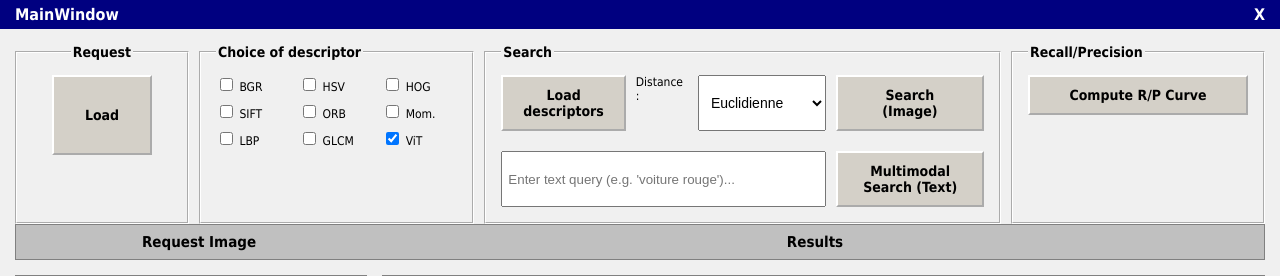
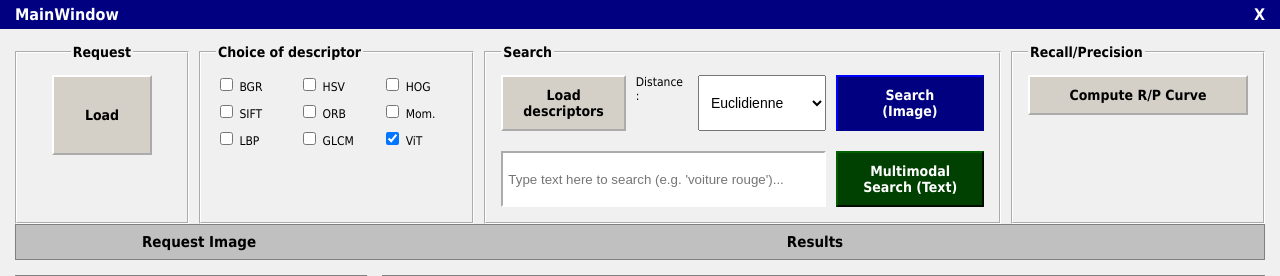
Before and after one commit to abdelou/Project-Machine-Deep-Learning-for-Multimedia-Retrieval, a Flask app: page / in a window 1280 px wide. Shown: the top 276 px of the page. Run offline with Flask 3, Linux system fonts and the light colour scheme; parts of the project's set-up code (start-up, migrations or seed data) failed here and were passed over.

Commit message:
Final UX fixes: color-coded buttons and fallback search logic

```diff
--- a/src/templates/index.html
+++ b/src/templates/index.html
@@ -90,6 +90,18 @@
             font-family: inherit;
             font-size: 14px;
             font-weight: bold;
+        }
+
+        .search-unimodal-btn {
+            background: #000080;
+            color: white;
+            border: 2px outset #0000df;
+        }
+
+        .search-multimodal-btn {
+            background: #004000;
+            color: white;
+            border: 2px outset #006000;
         }
 
         button:active { border: 2px inset #fff; }
@@ -231,8 +243,8 @@
                             <button type="submit" class="search-unimodal-btn">Search (Image)</button>
                         </div>
                         <div style="width: 100%; display: flex; gap: 10px;">
-                            <input type="text" id="multimodal-query" placeholder="Enter text query (e.g. 'voiture rouge')..."
-                                   style="flex: 3; padding: 5px;"
+                            <input type="text" id="multimodal-query" placeholder="Type text here to search (e.g. 'voiture rouge')..."
+                                   style="flex: 3; padding: 5px; border: 2px inset #fff;"
                                    onkeydown="if(event.key==='Enter'){ event.preventDefault(); searchMultimodalText(); }">
                             <button type="button" class="search-multimodal-btn" onclick="searchMultimodalText()" style="flex: 1;">Multimodal Search (Text)</button>
                         </div>
@@ -298,8 +310,16 @@
 
         form.onsubmit = async (e) => {
             e.preventDefault();
+
+            const query = document.getElementById('multimodal-query').value;
+            const hasFile = imageInput.files.length > 0;
+
+            if (!hasFile && query) {
+                searchMultimodalText();
+                return;
+            }
+
             results.innerHTML = '<div style="grid-column: 1/-1; text-align: center; padding: 20px;">Searching...</div>';
-            progress.value = 50;
 
             const formData = new FormData(form);
             const selectedDescs = Array.from(document.querySelectorAll('input[name="descriptor"]:checked')).map(cb => cb.value);
@@ -344,6 +364,44 @@
             }
         };
 
+        async function searchMultimodalText() {
+            const query = document.getElementById('multimodal-query').value;
+            if (!query) {
+                alert('Please enter a text query.');
+                return;
+            }
+
+            results.innerHTML = '<div style="grid-column: 1/-1; text-align: center; padding: 20px;">Searching text...</div>';
+            progress.value = 50;
+
+            const formData = new FormData();
+            formData.append('query', query);
+
+            try {
+                const response = await fetch('/search_multimodal', {
+                    method: 'POST',
+                    body: formData
+                });
+                const data = await response.json();
+
+                results.innerHTML = '';
+                if (data.error) {
+                    results.innerHTML = `<div style="grid-column: 1/-1; color: red;">${data.error}</div>`;
+                    return;
+                }
+
+                data.forEach(res => {
+                    const div = document.createElement('div');
+                    div.className = 'result-item';
+                    div.innerHTML = `<img src="${res.path}" title="Score: ${res.score.toFixed(4)}" style="cursor:pointer" onclick="window.open(this.src)">`;
+                    results.appendChild(div);
+                });
+                progress.value = 100;
+            } catch (err) {
+                results.innerHTML = '<div style="grid-column: 1/-1;">Error searching text.</div>';
+            }
+        }
+
     </script>
 </body>
 
```
Also changed, not shown: src/tp3_interface.py (+6 -1 lines).
